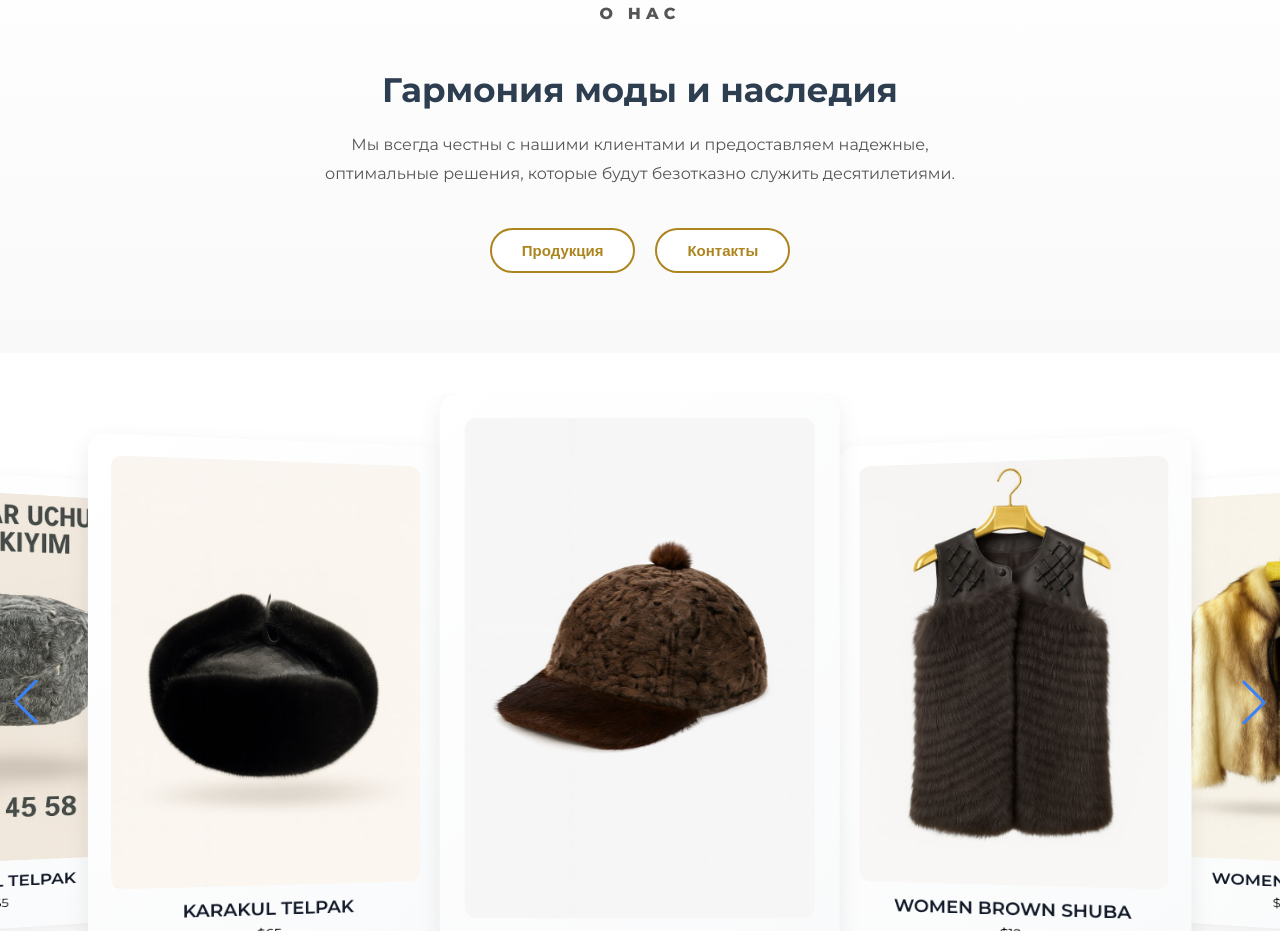
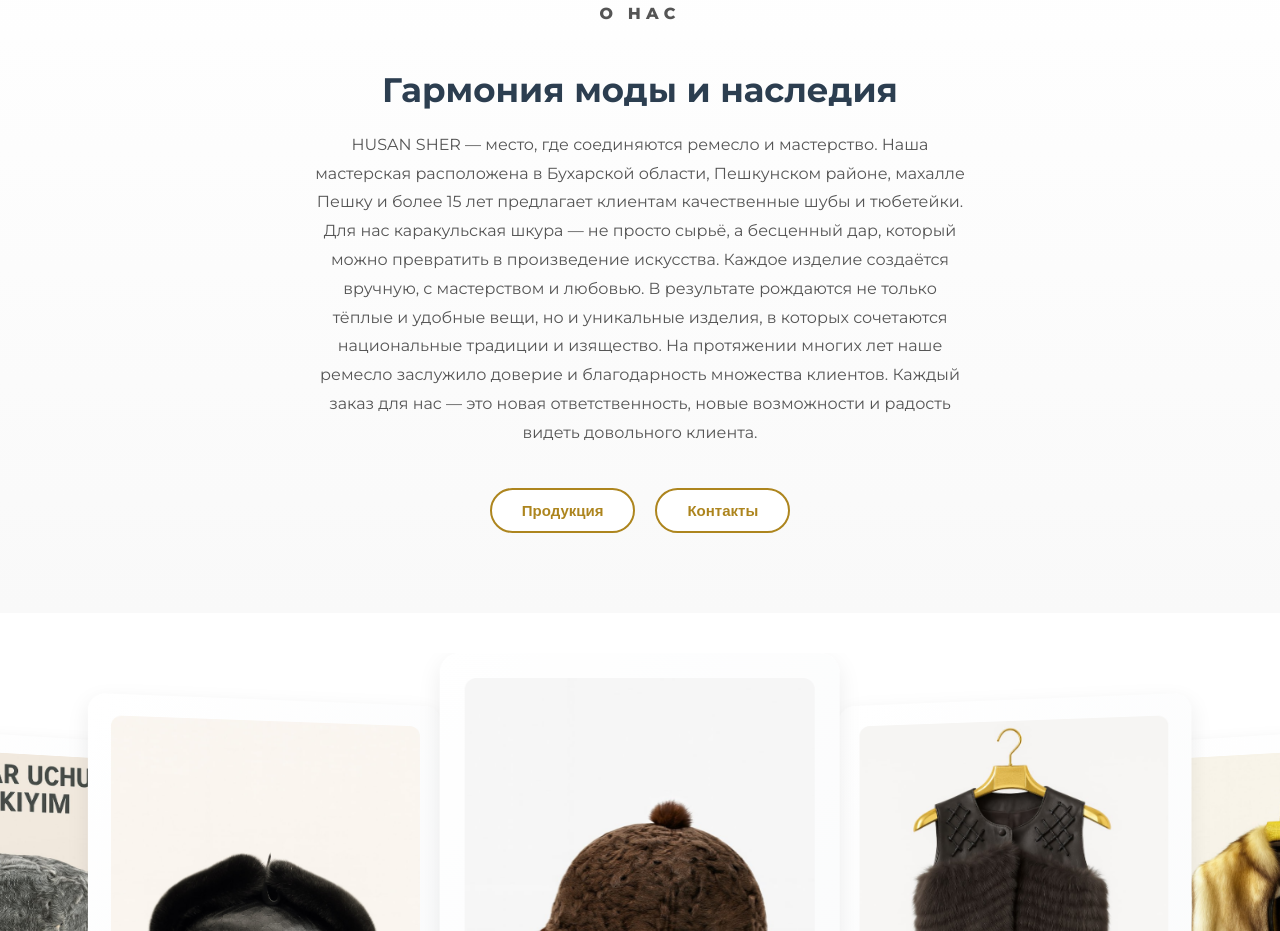
Before and after one commit to 1HusniddinUz/husan-sher, a React (Vite) app: page / in a window 1280 px wide. Shown: the part 880-1811 px from the top of the page. Built offline with nearby package versions, Linux system fonts and the light colour scheme.

Commit message:
about us updated

```diff
--- a/src/locales/translationsEn.js
+++ b/src/locales/translationsEn.js
@@ -7,7 +7,11 @@
     contact: `Call Center`,
     quotes: `Harmony of Fashion and Heritage`,
     aboutUsSpan: `Our distinction is quality service.`,
-    aboutUsRightP: `We always deal honestly with our customers and provide reliable, optimal solutions that work smoothly for decades.`,
+    aboutUsRightP: `HUSAN SHER — a place where craftsmanship and artistry come together. Our workshop is located in Bukhara region, Peshku district, Peshku mahalla, and for more than 15 years we have been offering high-quality fur coats and traditional hats to our clients.
+
+For us, karakul sheepskin is not just raw material, but a priceless gift that can be transformed into a true work of art. Each product is handmade with skill and care, resulting in garments that are not only warm and comfortable but also embody elegance and national tradition.
+
+Over the years, our craftsmanship has earned the trust and gratitude of many customers. Every order for us is a new responsibility, a new opportunity, and the joy of seeing our clients satisfied.`,
     aboutUsBtn: `Learn more about the company`,
     featuresH3: `Save on electricity bills`,
     featuresP: `Generate clean energy from the sun for free with solar power. Add a Powerwall to store your energy so you can use it whenever you want. There may be tax incentives and flexible financing options to help you get the best price for your solar system. Installing solar panels can also reduce your dependence on traditional energy sources.`,
--- a/src/locales/translationsRu.js
+++ b/src/locales/translationsRu.js
@@ -7,7 +7,11 @@
     contact: `Контакты`,
     quotes: `Гармония моды и наследия`,
     aboutUsSpan: `Наша особенность — качественный сервис.`,
-    aboutUsRightP: `Мы всегда честны с нашими клиентами и предоставляем надежные, оптимальные решения, которые будут безотказно служить десятилетиями.`,
+    aboutUsRightP: `HUSAN SHER — место, где соединяются ремесло и мастерство. Наша мастерская расположена в Бухарской области, Пешкунском районе, махалле Пешку и более 15 лет предлагает клиентам качественные шубы и тюбетейки.
+
+Для нас каракульская шкура — не просто сырьё, а бесценный дар, который можно превратить в произведение искусства. Каждое изделие создаётся вручную, с мастерством и любовью. В результате рождаются не только тёплые и удобные вещи, но и уникальные изделия, в которых сочетаются национальные традиции и изящество.
+
+На протяжении многих лет наше ремесло заслужило доверие и благодарность множества клиентов. Каждый заказ для нас — это новая ответственность, новые возможности и радость видеть довольного клиента.`,
     aboutUsBtn: `Подробнее о компании`,
     featuresH3: `Экономия на оплате электроэнергии`,
     featuresP: `Производите чистую энергию от солнца бесплатно с помощью солнечных панелей. Добавьте Powerwall для хранения энергии, чтобы использовать её в любое время. Могут быть доступны налоговые льготы и гибкие варианты финансирования, которые помогут вам получить лучшую цену на вашу солнечную систему. Установка солнечных панелей также позволяет снизить зависимость от традиционных источников энергии.`,
--- a/src/locales/translationsUz.js
+++ b/src/locales/translationsUz.js
@@ -6,7 +6,11 @@
   contact: `Call Markaz`,
   quotes: `Moda va meros uyg'unligi`,
   aboutUsSpan: `Bizning farqimiz sifatli xizmatdir.`,
-  aboutUsRightP: `Biz har doim mijozlarimiz bilan halolmiz va o'nlab yillar davomida muammosiz ishlaydigan ishonchli, optimal yechimlarni taqdim etamiz.`,
+  aboutUsRightP: `HUSAN SHER — hunarmandchilik va mahorat uyg‘unlashgan maskan. Ustaxonamiz Buxoro viloyati, Peshku tumani, Peshku mahallasida joylashgan bo‘lib, 15 yildan ortiq vaqt mobaynida mijozlarimizga sifatli shuba va telpaklarni taqdim etib kelmoqda.
+
+Biz uchun qoko‘l terisi oddiy xomashyo emas, balki san’at asariga aylantirish mumkin bo‘lgan bebaho ne’matdir. Har bir mahsulot qo‘lda, ustalik va mehr bilan yaratiladi. Natijada, nafaqat issiq va qulay, balki o‘zida milliylik va nafislikni mujassam etgan noyob kiyimlar dunyoga keladi.
+
+Yillar davomida bizning hunarimiz ko‘plab mijozlarning ishonchi va minnatdorligiga sazovor bo‘ldi. Har bir buyurtma biz uchun yangi mas’uliyat, yangi imkoniyat va mijozning quvonchini ko‘rish baxtidir.`,
   aboutUsBtn: `Kompaniya haqida batafsil`,
   featuresH3: `Elektr to'lovlarini tejash`,
   featuresP: `Quyosh energiyasi bilan quyoshdan toza energiyani bepul ishlab chiqaring. Energiyangizni istalgan vaqtda ishlatish uchun saqlash uchun Powerwall qo‘shing. Quyosh tizimingiz uchun eng yaxshi narxni olishingizga yordam beradigan soliq imtiyozlari va moslashuvchan moliyalashtirish variantlari mavjud bo'lishi mumkin. Quyosh panellarini o'rnatish orqali siz an'anaviy energiya manbalariga bo'lgan ishonchni ham kamaytirishingiz mumkin.`,
```
